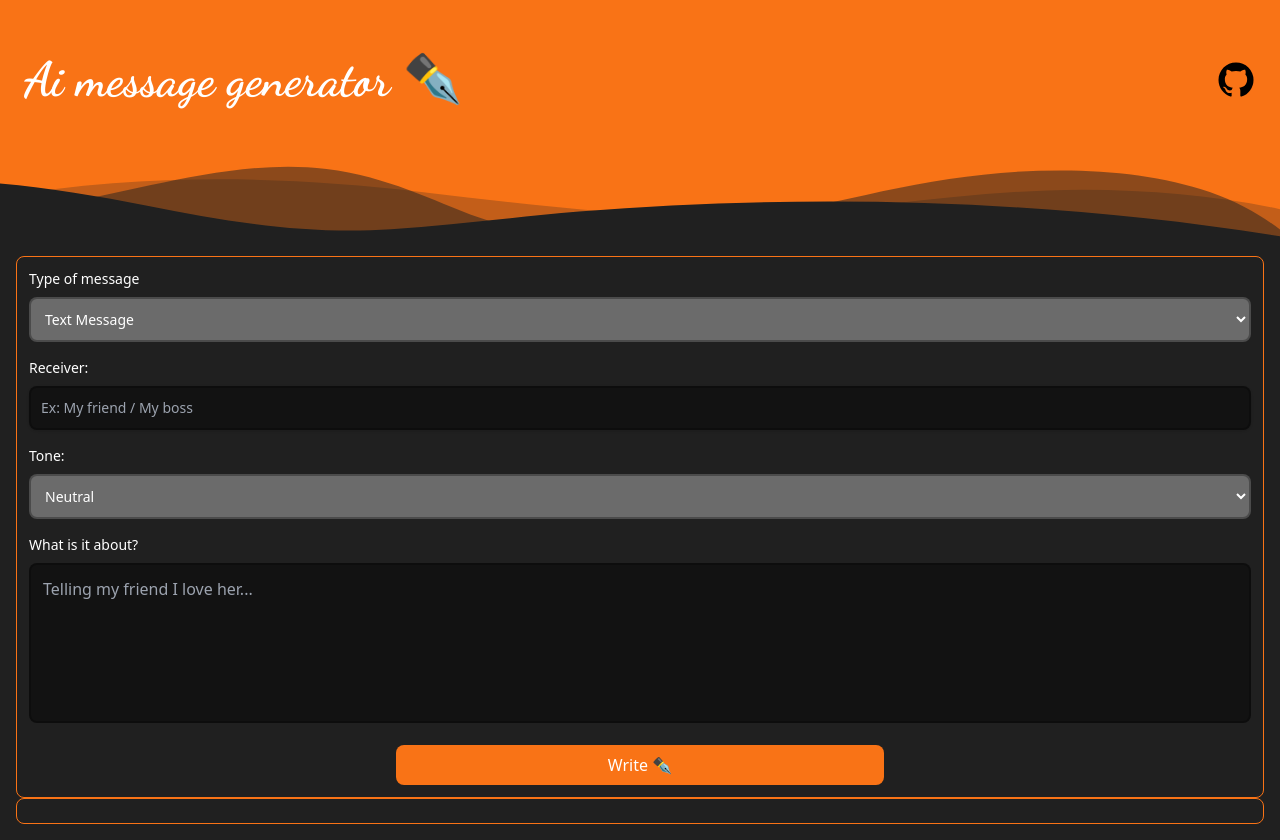
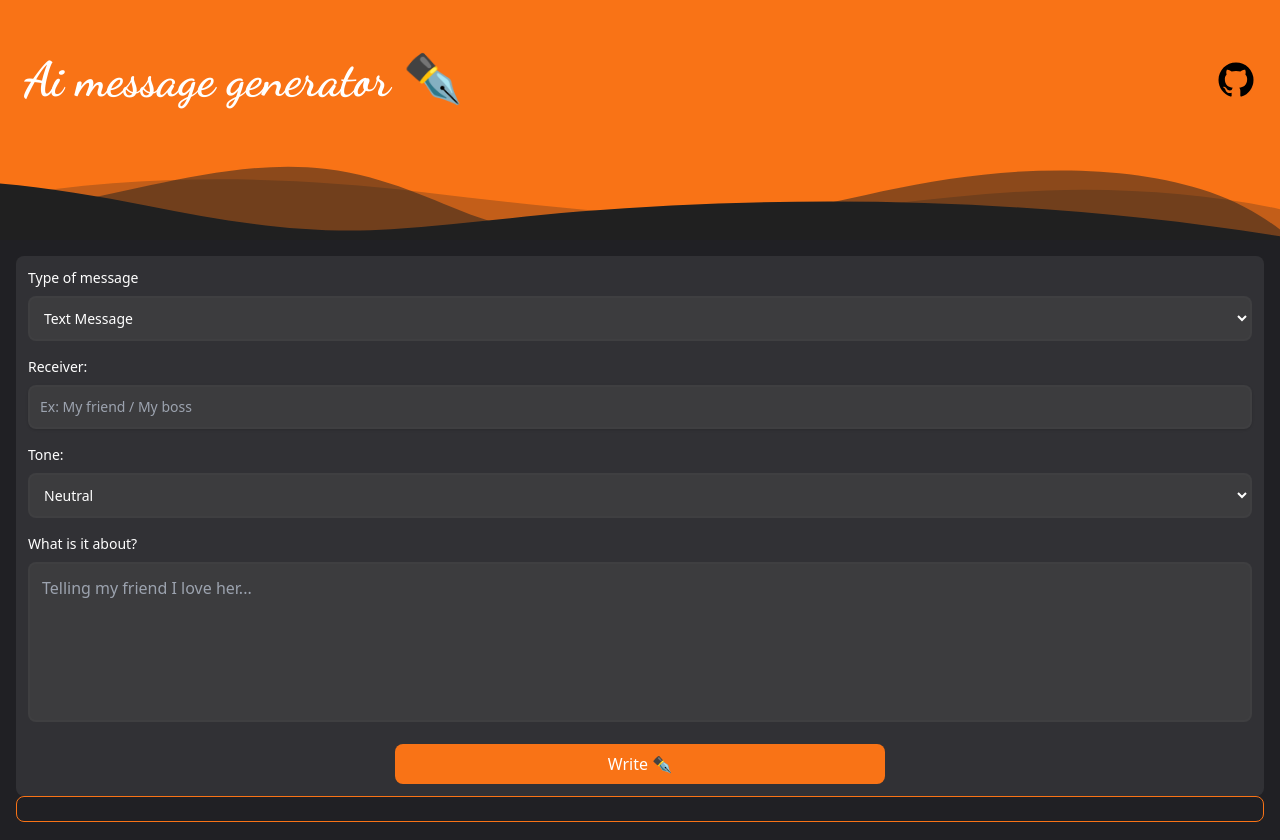
Before and after one commit to yangenmanuel/ai-writer, a Next.js app: page / in a window 1280 px wide. Built offline with nearby package versions, Linux system fonts and the light colour scheme.

Commit message:
Customized Form background

```diff
--- a/src/components/Form.jsx
+++ b/src/components/Form.jsx
@@ -27,10 +27,10 @@ export default function Form ({ setMessage, setLoading }) {
     }
 
   return (
-    <form onSubmit={handleSubmit} className='border border-orange-500 p-3 rounded-lg '>
+    <form onSubmit={handleSubmit} className='p-3 rounded-lg bg-[#313135]'>
       <div className='mb-4'>
         <label htmlFor='type' className="block mb-2 text-sm font-medium">Type of message</label>
-        <select name='type' className="bg-black-300 text-sm rounded-lg border-2 border-black border-opacity-30 focus:border-orange-500 focus:border-2 focus:outline-none block w-full p-2.5 mb-3" onChange={handleChange}>
+        <select name='type' className="bg-[#3c3c3e] text-sm rounded-lg border-2 border-[#474749] border-opacity-30 focus:border-orange-500 focus:border-2 focus:outline-none block w-full p-2.5 mb-3" onChange={handleChange}>
           <option value='text message'>Text Message</option>
           <option value='email'>Email</option>
           <option value='letter'>Letter</option>
@@ -39,12 +39,12 @@ export default function Form ({ setMessage, setLoading }) {
 
       <div className='mb-4'>
         <label htmlFor='toWho' className="block mb-2 text-sm font-medium">Receiver:</label>
-        <input type='text' name='toWho' className="text-sm rounded-lg border-2 border-black border-opacity-30 focus:border-orange-500 focus:border-2 outline-none block w-full p-2.5 bg-black-300 placeholder-gray-400 shadow" placeholder="Ex: My friend / My boss" onChange={handleChange}/>
+        <input type='text' name='toWho' className="bg-[#3c3c3e] text-sm rounded-lg border-2 border-[#474749] border-opacity-30 focus:border-orange-500 focus:border-2 outline-none block w-full p-2.5 bg-black-300 placeholder-gray-400 shadow" placeholder="Ex: My friend / My boss" onChange={handleChange}/>
       </div>
 
       <div className='mb-4'>
         <label htmlFor='tone' className="block mb-2 text-sm font-medium">Tone:</label>
-        <select name='tone' className="bg-black-300 text-sm rounded-lg border-2 border-black border-opacity-30 focus:border-orange-500 focus:border-2 focus:outline-none block w-full p-2.5 mb-3" onChange={handleChange}>
+        <select name='tone' className="bg-[#3c3c3e] text-sm rounded-lg border-2 border-[#474749] border-opacity-30 focus:border-orange-500 focus:border-2 focus:outline-none block w-full p-2.5 mb-3" onChange={handleChange}>
           <option value='neutral'>Neutral</option>
           <option value='friendly'>Friendly</option>
           <option value='professional'>Professional</option>
@@ -55,7 +55,7 @@ export default function Form ({ setMessage, setLoading }) {
       <div className='mb-4'>
         <label htmlFor='about' className="block mb-2 text-sm font-medium">What is it about?</label>
         <textarea onChange={handleChange}
-          className='resize-none w-full h-40 rounded-lg p-3 border-2 border-black border-opacity-30 focus:border-orange-500 focus:outline-none'
+          className='bg-[#3c3c3e] resize-none w-full h-40 rounded-lg p-3 border-2 border-[#474749] border-opacity-30 focus:border-orange-500 focus:outline-none'
           name='about'
           placeholder='Telling my friend I love her...'
         ></textarea>
--- a/src/styles/globals.css
+++ b/src/styles/globals.css
@@ -15,5 +15,5 @@ html {
 
 body {
   font-family: system-ui, -apple-system, BlinkMacSystemFont, 'Segoe UI', Roboto, Oxygen, Ubuntu, Cantarell, 'Open Sans', 'Helvetica Neue', sans-serif;
-  background-color: #202020;
+  background-color: #202024;
 }
```
